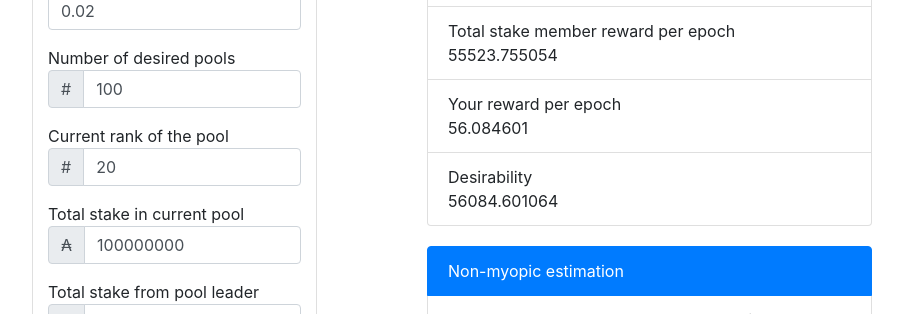
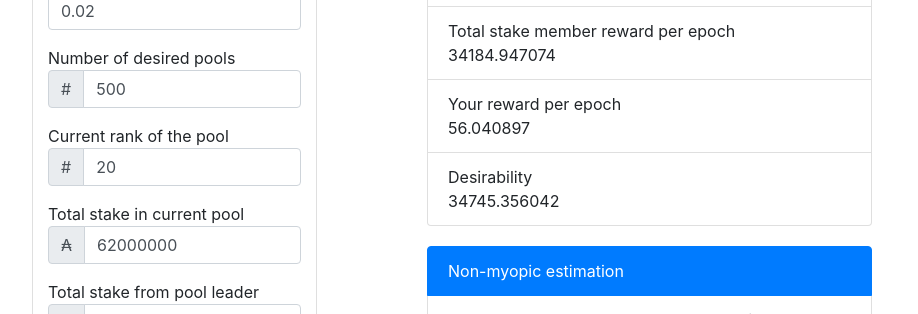
Before and after one commit to cffls/cardano-stake-pool-desirability, a React (Create React App) app: page / in a window 1280 px wide. Shown: the part 318-632 px from the top of the page, without its empty margins (228-1146 px from the left). Built offline with nearby package versions, Linux system fonts and the light colour scheme.

Commit message:
Set default pool stake to be saturated

```diff
--- a/src/App.js
+++ b/src/App.js
@@ -140,9 +140,9 @@ class App extends Component {
     super(props);
     var currentTotalSupply = 31000000000;
     var a0 = 0.02; // Pool leader influence factor
-    var targetNumPools = 100;
+    var targetNumPools = 500;
     var r = 20; //Rank of the pool
-    var totalStakeInCurrentPool = 100000000;
+    var totalStakeInCurrentPool = currentTotalSupply / targetNumPools;
     var totalStakeFromPoolLeaders = 1000000;
     var yourTotalStake = 100000;
     var usdToADA = 0.05;
```
